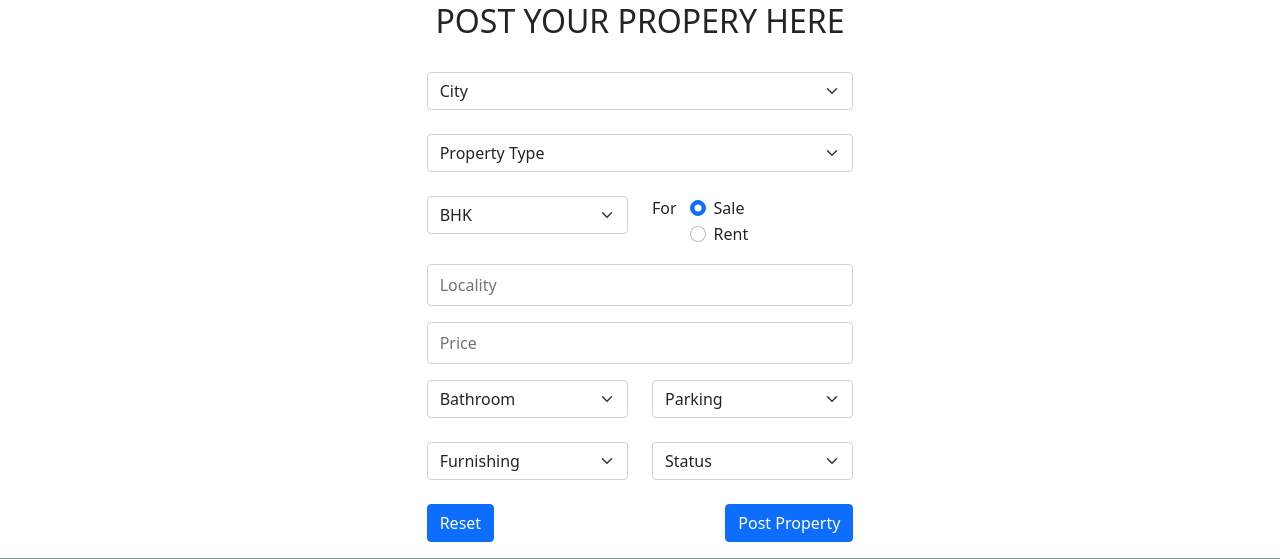
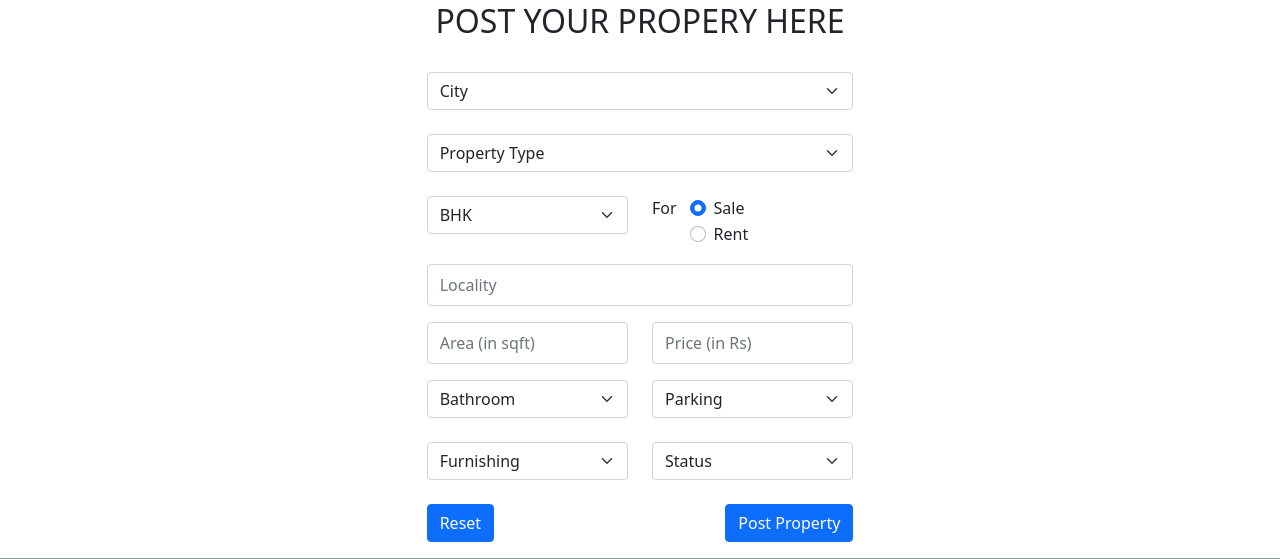
Before and after one commit to Akriti1811/Property-Dealing-Flask_App, a Flask app: page /post in a window 1280 px wide. Shown: the part 94-653 px from the top of the page. Run offline with Flask 2, Linux system fonts and the light colour scheme; the visitor is signed in with stand-in values (Sample User, id 1).

Commit message:
Working Post Property Module

```diff
--- a/main.py
+++ b/main.py
@@ -52,20 +52,41 @@ def rent():
 
 @app.route("/post",methods=["POST","GET"])
 def post():
-    message=None
-    if request.method == "POST":
-        city=request.form["city"]
-        prop_type=request.form["property_type"]
-        bhk=request.form["bhk"]
-        purpose=request.form["gridRadios"]
-        locality=request.form["locality"]
-        price=request.form["price"]
-        bathroom=request.form["bathroom"]
-        parking=request.form["parking"]
-        furnishing=request.form["furnishing"]
-        status=request.form["status"]
-        message = "You have posted your property successfully!"
-    return render_template('post.html', message=message)
+    if g.loggedin:
+        message=None
+        if request.method == "POST":
+            city=request.form["city"]
+            prop_type=request.form["property_type"]
+            bhk=request.form["bhk"]
+            purpose=request.form["gridRadios"]
+            locality=request.form["locality"]
+            area=request.form["area"]
+            price=request.form["price"]
+            bathroom=request.form["bathroom"]
+            parking=request.form["parking"]
+            furnishing=request.form["furnishing"]
+            status=request.form["status"]
+            user_id=session['userid']
+            message = "You have posted your property successfully!"
+            if prop_type=="Lodging_property":
+                purpose="Rent"
+            if purpose=="Sale":
+                query= cursor.execute("SELECT MAX(property_no) FROM Property_dealing.dbo.Buy_house")
+                last_no =query.fetchone()
+                last=int(last_no[0])
+                prop_no=last+1
+                cursor.execute('''INSERT INTO Property_dealing.dbo.Buy_house (property_no, city, bhk, bathroom, parking, area, locality, furnishing, price, status, type, user_id) VALUES(?, ?, ?, ?, ?, ?, ?, ?, ?, ?, ?, ?)''',prop_no, city, bhk, bathroom, parking, area, locality, furnishing, price, status, prop_type, user_id)
+                conn.commit()
+            else:
+                query= cursor.execute("SELECT MAX(property_no) FROM Property_dealing.dbo.Rent_house")
+                last_no =query.fetchone()
+                last=int(last_no[0])
+                prop_no=last+1
+                cursor.execute('''INSERT INTO Property_dealing.dbo.Rent_house (property_no, city, bhk, bathroom, parking, area, locality, furnishing, price, status, type, user_id) VALUES(?, ?, ?, ?, ?, ?, ?, ?, ?, ?, ?, ?)''',prop_no, city, bhk, bathroom, parking, area, locality, furnishing, price, status, prop_type, user_id)
+                conn.commit()
+        return render_template('post.html', message=message)
+    return redirect(url_for('login'))
+
 
 @app.route("/login", methods=['GET', 'POST'])
 def login():
@@ -185,7 +206,6 @@ def rent_lodging():
 
 @app.route("/propview")
 def propview():
-    error=None
     if g.loggedin:
         return render_template('propview.html')
    # sql_query= pd.read_sql_query("SELECT * FROM Property_dealing.dbo.Rent_house INNER JOIN Property_dealing.dbo.Users ON Rent_house.user_id=Users.user_id WHERE user_id='id'",conn)
--- a/templates/post.html
+++ b/templates/post.html
@@ -74,8 +74,14 @@
         <input required type="text" class="form-control py-2" placeholder="Locality" name="locality" >
       </div>
 
-      <div class="mb-3">
-        <input required type="number" class="form-control py-2" placeholder="Price" name="price" >
+      <div class="row">
+        <div class="col mb-3">
+          <input required type="number" class="form-control py-2" placeholder="Area (in sqft)" name="area" >
+        </div>
+
+        <div class="col mb-3">
+          <input required type="number" class="form-control py-2" placeholder="Price (in Rs)" name="price" >
+        </div>
       </div>
 
       <div class="row">
```
